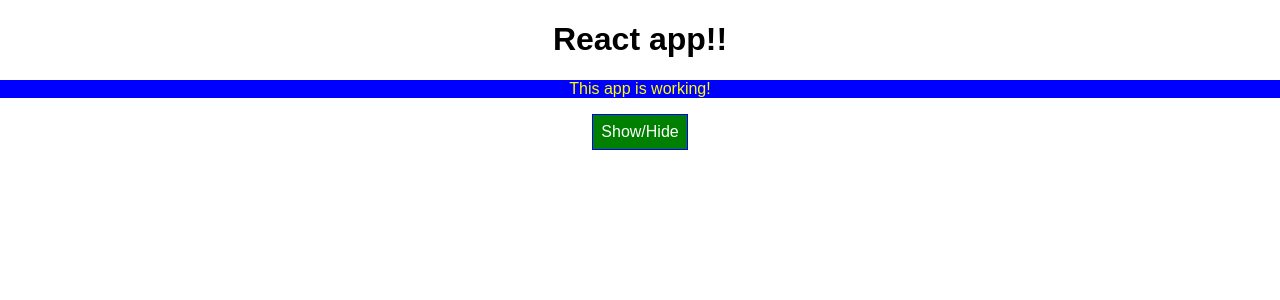
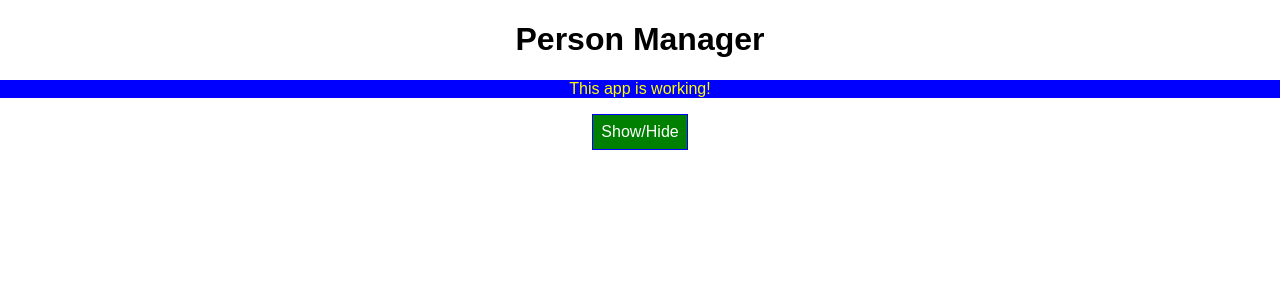
Before and after one commit to thejavascriptways/ReactjsBasics, a React app in the folder react-basics/: page / in a window 1280 px wide. Shown: the top 300 px of the page. Built offline with nearby package versions, Linux system fonts and the light colour scheme.

Commit message:
this.props in class based component

```diff
--- a/react-basics/src/components/Cockpit/Cockpit.js
+++ b/react-basics/src/components/Cockpit/Cockpit.js
@@ -21,7 +21,7 @@ const cockpit =(props) =>{
 
     return (
         <div className ={classes.Cockpit}>
-            <h1>React app!!</h1>
+            <h1>{props.appName}</h1>
             <p className={assignedClasses.join(' ')}> This app is working!</p>
             <button className={btnClass}
                 onClick={props.toggle}>Show/Hide
--- a/react-basics/src/containers/App.js
+++ b/react-basics/src/containers/App.js
@@ -65,6 +65,7 @@ class App extends Component {
 
         <div className={classes.App}>
           <Cockpit
+            appName ={this.props.appName}
             showPersons ={this.state.showPersons}
             persons ={this.state.persons}
             toggle ={this.togglePersonHandler}
--- a/react-basics/src/index.js
+++ b/react-basics/src/index.js
@@ -4,5 +4,5 @@ import './index.css';
 import App from './containers/App';
 import registerServiceWorker from './registerServiceWorker';
 
-ReactDOM.render(<App />, document.getElementById('root'));
+ReactDOM.render(<App appName="Person Manager" />, document.getElementById('root'));
 registerServiceWorker();
```
